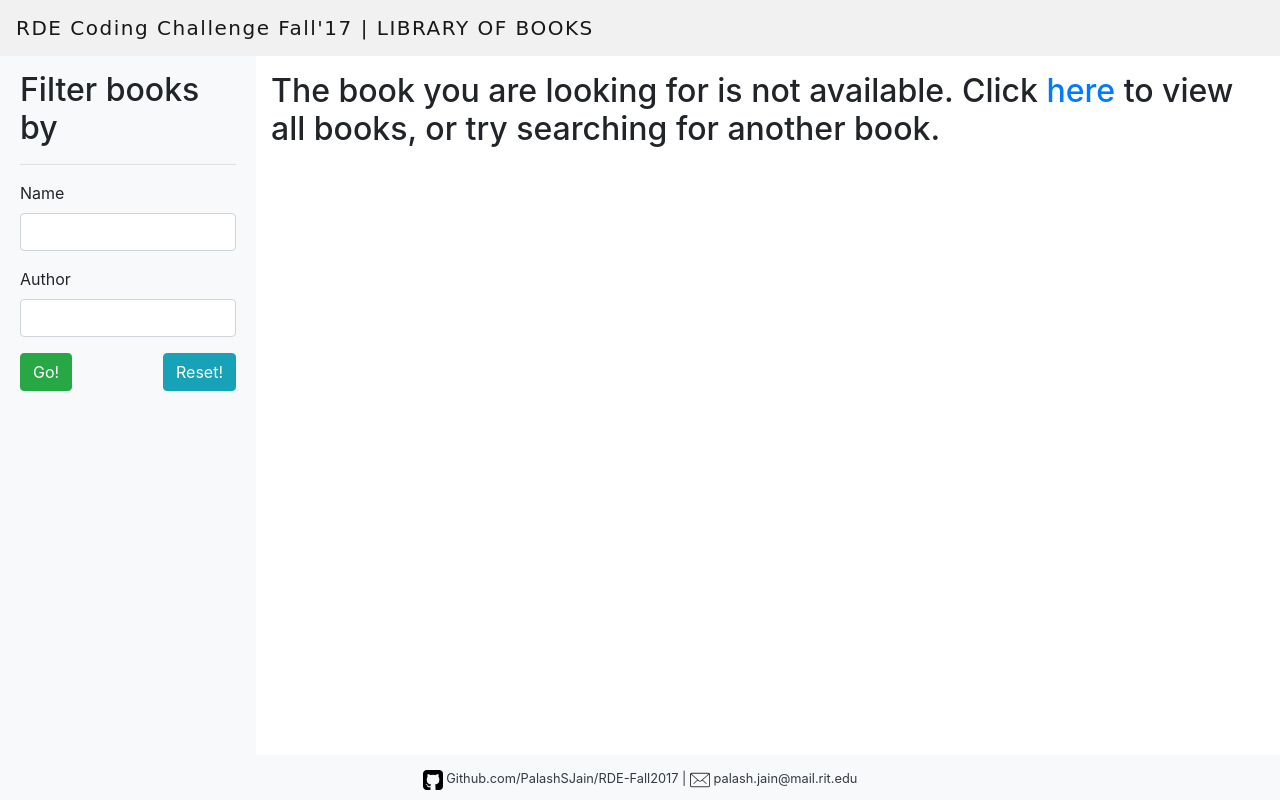
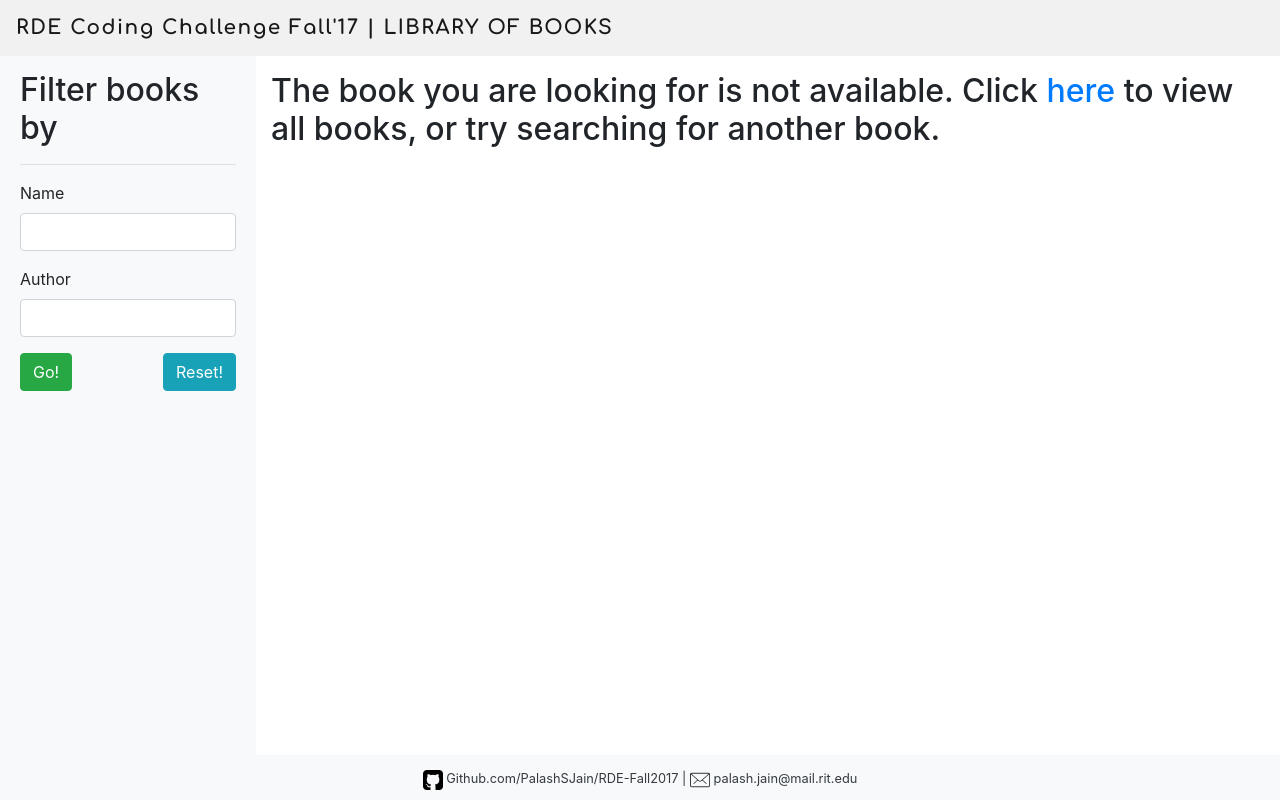
Before and after one commit to PalashSJain/RDE-Fall2017, a Django app: page /book/1/page/1 in a window 1280 px wide. Run offline with Django 3.2, Linux system fonts and the light colour scheme; some libraries are stand-ins or nearby versions.

Commit message:
Fixed font styling mistake from last commit

```diff
--- a/LibraryOfBooks/static/css/style.css
+++ b/LibraryOfBooks/static/css/style.css
@@ -1,15 +1,3 @@
-@font-face {
-  font-family: 'Comfortaa';
-  src: url('../fonts/Comfortaa-Bold.ttf');
-  src: local('../fonts/Comfortaa/Comfortaa-Bold.ttf')
-}
-
-@font-face {
-  font-family: 'LibreBaskerville';
-  src: url('../fonts/LibreBaskerville-Regular.ttf');
-  src: local('../fonts/abc.ttf')
-}
-
 .page {
     white-space: pre;
 }
@@ -159,5 +147,5 @@ input[type=number]::-webkit-outer-spin-button {
 }
 
 .card-text {
-    font-family: 'LibreBaskerville', serif;
+    font-family: 'Libre Baskerville', serif;
 }
--- a/LibraryOfBooks/templates/base.html
+++ b/LibraryOfBooks/templates/base.html
@@ -6,11 +6,16 @@
     <meta charset="UTF-8">
     <title>Library of Books</title>
 
-    <link rel="stylesheet" href="https://maxcdn.bootstrapcdn.com/bootstrap/4.0.0-beta.2/css/bootstrap.min.css">
+    <!--<link rel="stylesheet" href="https://maxcdn.bootstrapcdn.com/bootstrap/4.0.0-beta.2/css/bootstrap.min.css">-->
+    <link rel="stylesheet" href="{% static 'css/bootstrap.min.css' %}" type="text/css">
     <link rel="stylesheet" href="{% static 'css/style.css' %}" type="text/css">
-    <script src="https://ajax.googleapis.com/ajax/libs/jquery/3.2.1/jquery.min.js"></script>
-    <script src="https://cdnjs.cloudflare.com/ajax/libs/popper.js/1.12.6/umd/popper.min.js"></script>
-    <script src="https://maxcdn.bootstrapcdn.com/bootstrap/4.0.0-beta.2/js/bootstrap.min.js"></script>
+
+    <link rel="stylesheet" href="https://fonts.googleapis.com/css?family=Comfortaa:700|Libre+Baskerville">
+
+    <script src="{% static 'js/bootstrap.min.js' %}"></script>
+    <script src="{% static 'js/jquery.min.js' %}"></script>
+    <script src="{% static 'js/popper.min.js' %}"></script>
+
 
 <body>
 
```
